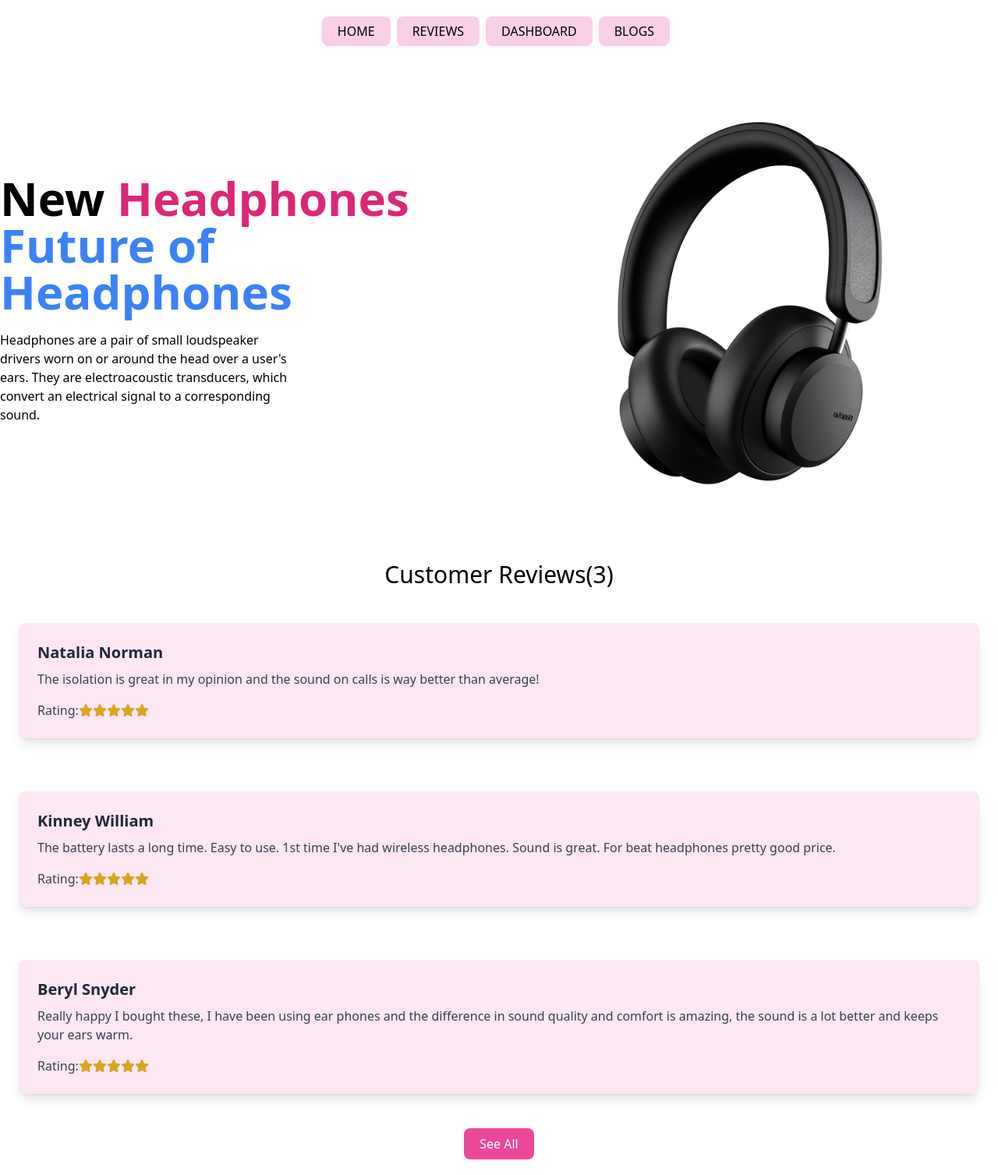
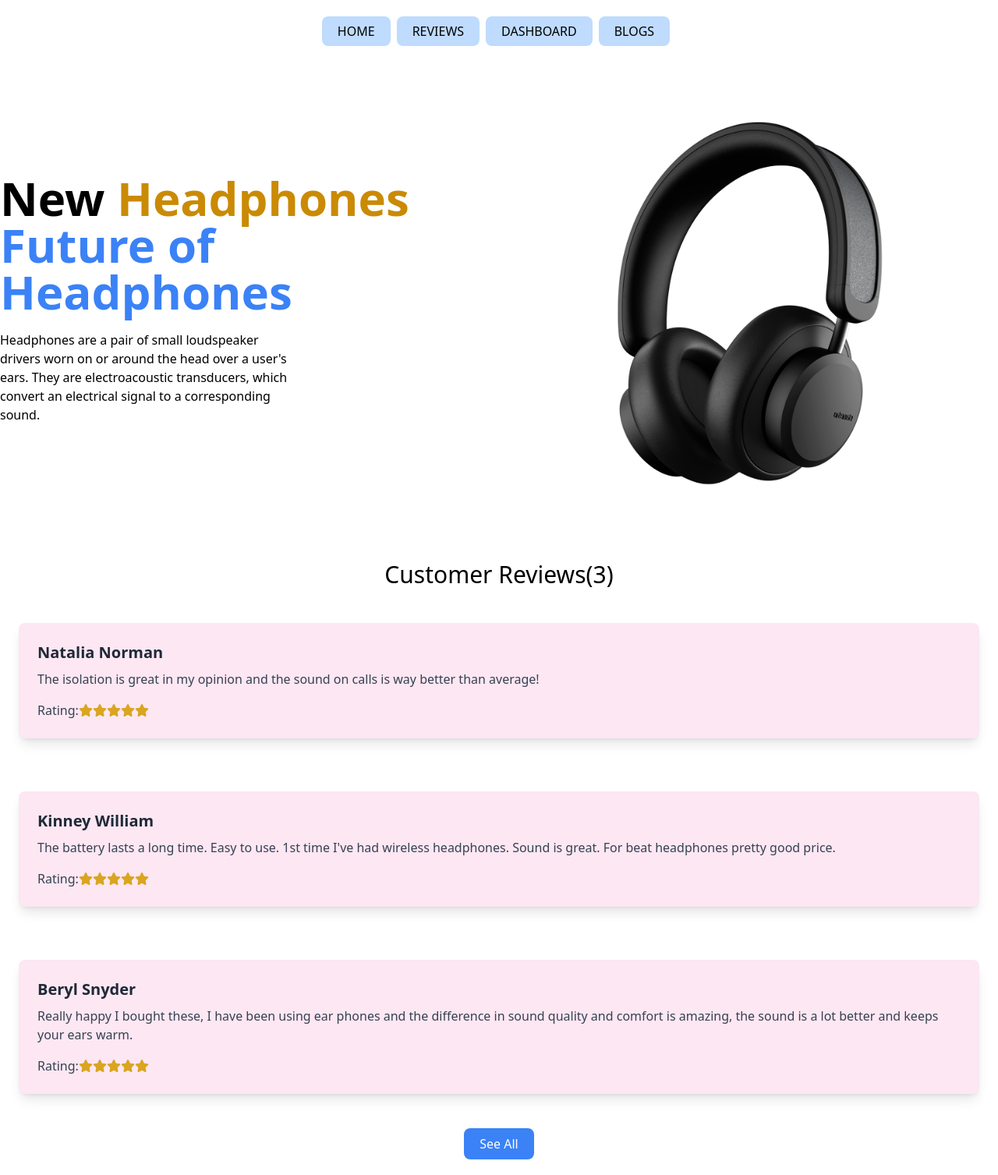
Before and after one commit to RaisaMarzana/product-analysis-raisamarzana, a React (Create React App) app: page / in a window 1280 px wide. Shown: the whole page at 78% size. Built offline with nearby package versions, Linux system fonts and the light colour scheme.

Commit message:
all button changed

```diff
--- a/src/components/Header/Header.js
+++ b/src/components/Header/Header.js
@@ -6,10 +6,10 @@ const Header = () => {
         <div className='p-7 flex flex-col justify-center items-center'>
             <div>
                 <ul>
-                    <Link className='mr-2 rounded-lg px-5 py-2 bg-pink-200 text-black hover:text-black hover:shadow-lg hover:font-bold' to="/">HOME</Link>
-                    <Link className='mr-2 rounded-lg px-5 py-2 bg-pink-200 text-black hover:text-black hover:shadow-lg hover:font-bold' to="/reviews">REVIEWS</Link>
-                    <Link className='mr-2 rounded-lg px-5 py-2 bg-pink-200 text-black hover:text-black hover:shadow-lg hover:font-bold' to="/dashboard">DASHBOARD</Link>
-                    <Link className='mr-2 rounded-lg px-5 py-2 bg-pink-200 text-black hover:text-black hover:shadow-lg hover:font-bold' to="/blogs">BLOGS</Link>
+                    <Link className='mr-2 rounded-lg px-5 py-2 bg-blue-200 text-black hover:text-black hover:shadow-lg hover:font-bold' to="/">HOME</Link>
+                    <Link className='mr-2 rounded-lg px-5 py-2 bg-blue-200 text-black hover:text-black hover:shadow-lg hover:font-bold' to="/reviews">REVIEWS</Link>
+                    <Link className='mr-2 rounded-lg px-5 py-2 bg-blue-200 text-black hover:text-black hover:shadow-lg hover:font-bold' to="/dashboard">DASHBOARD</Link>
+                    <Link className='mr-2 rounded-lg px-5 py-2 bg-blue-200 text-black hover:text-black hover:shadow-lg hover:font-bold' to="/blogs">BLOGS</Link>
                 </ul>
             </div>
         </div >
--- a/src/components/Home/Home.js
+++ b/src/components/Home/Home.js
@@ -11,7 +11,7 @@ const Home = () => {
         <div>
             <div className='flex items-center justify-center'>
                 <div>
-                    <h1 className='text-6xl font-bold '>New <span className='text-pink-600'>Headphones</span></h1>
+                    <h1 className='text-6xl font-bold '>New <span className='text-yellow-600'>Headphones</span></h1>
                     <h1 className='text-6xl font-bold text-blue-500'><span>Future of Headphones</span></h1>
                     <p className='my-5 w-96'>Headphones are a pair of small loudspeaker drivers worn on or around the head over a user's ears. They are electroacoustic transducers, which convert an electrical signal to a corresponding sound.</p>
                 </div>
@@ -31,7 +31,7 @@ const Home = () => {
                 }
             </div>
             <div className='flex justify-center my-5'>
-                <button onClick={() => navigate('/reviews')} className=' rounded-lg px-5 py-2 bg-pink-500 text-white hover:text-black hover:shadow-lg hover:font-bold'>See All</button>
+                <button onClick={() => navigate('/reviews')} className=' rounded-lg px-5 py-2 bg-blue-500 text-white hover:text-black hover:shadow-lg hover:font-bold'>See All</button>
             </div>
         </div>
     );
```
